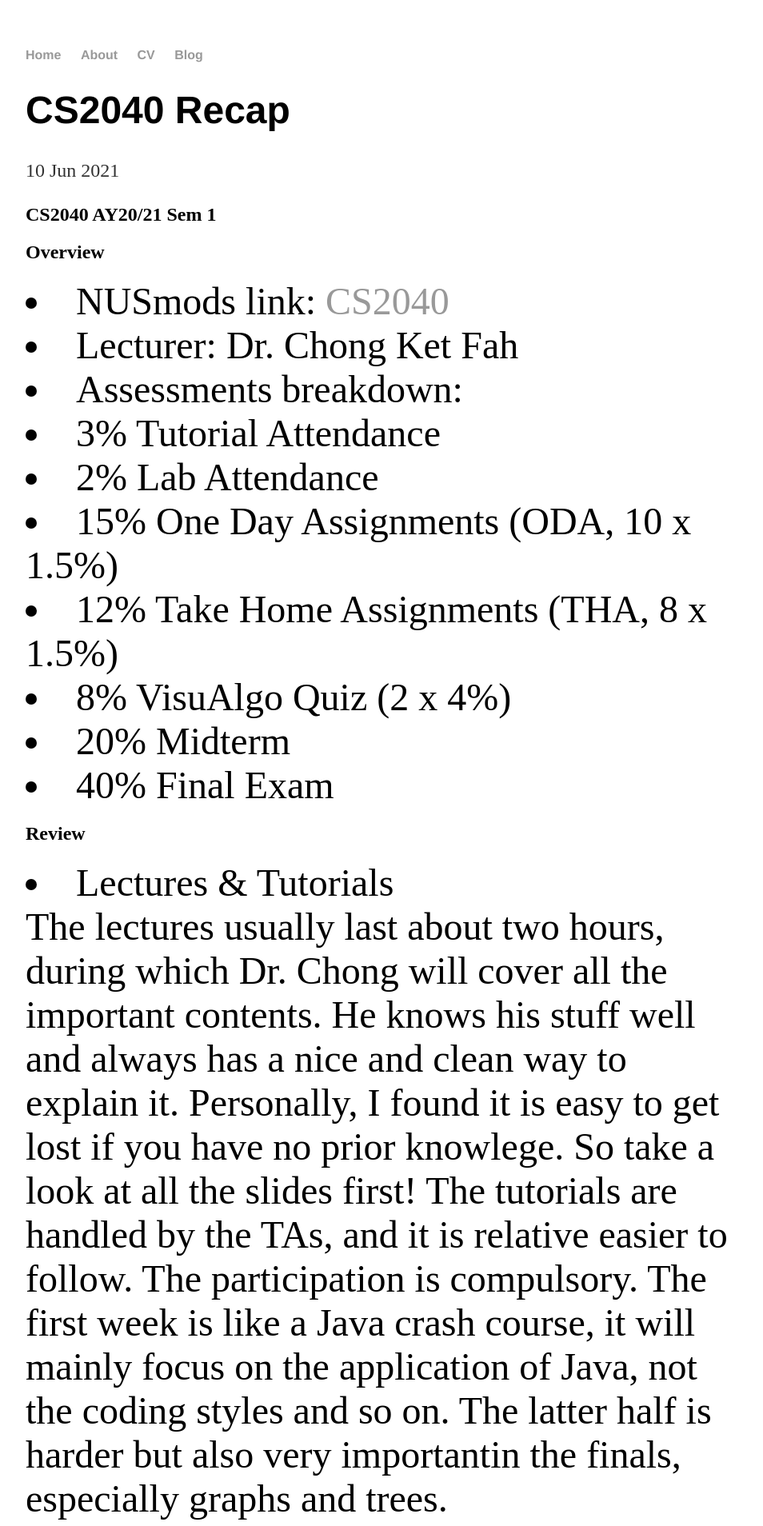
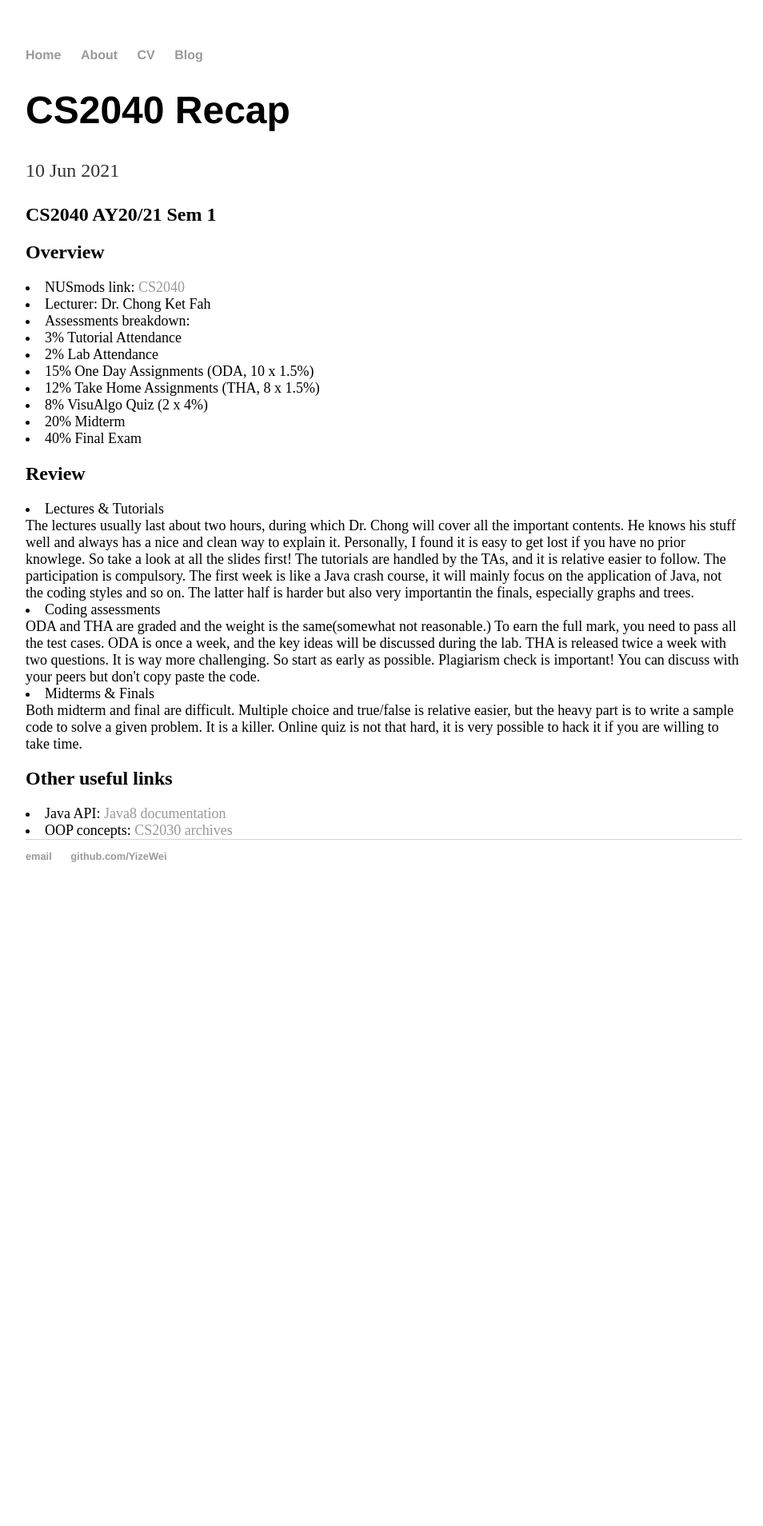
Before and after one commit to iamyize/YizeWei.github.io, a Jekyll site: the page built from _posts/2021-06-10-CS2040-Recap.md, in a window 1280 px wide. Shown: the top 1908 px of the page at 80% size, without its empty margins (160-1114 px from the left). Built offline with Jekyll 4.4.1, drawn with Linux system fonts in a browser that asks for light colours; after the commit the page ends 1138 px from its top, so only the background shows below that.

Commit message:
Update 2021-06-10-CS2040-Recap.md

```diff
--- a/_posts/2021-06-10-CS2040-Recap.md
+++ b/_posts/2021-06-10-CS2040-Recap.md
@@ -7,7 +7,7 @@ date: 2021-6-10
 ## CS2040 AY20/21 Sem 1
 
 ## Overview
-<font size="12"><li>NUSmods link: <a href="https://nusmods.com/modules/CS2040/data-structures-and-algorithms">CS2040</a></li>
+<font size="4"><li>NUSmods link: <a href="https://nusmods.com/modules/CS2040/data-structures-and-algorithms">CS2040</a></li>
 <li>Lecturer: Dr. Chong Ket Fah</li>
 <li>Assessments breakdown:</li>
 <li>3% Tutorial Attendance</li>
@@ -19,7 +19,7 @@ date: 2021-6-10
 <li>40% Final Exam</li></font>
 
 ## Review
-<font size="12"><li>Lectures & Tutorials</li>
+<font size="4"><li>Lectures & Tutorials</li>
 The lectures usually last about two hours, during which Dr. Chong will cover all the important contents. He knows his stuff well and always has a nice and clean way to explain it. Personally, I found it is easy to get lost if you have no prior knowlege. So take a look at all the slides first! The tutorials are handled by the TAs, and it is relative easier to follow. The participation is compulsory.
 
 The first week is like a Java crash course, it will mainly focus on the application of Java, not the coding styles and so on. The latter half is harder but also very importantin the finals, especially graphs and trees.
@@ -34,5 +34,5 @@ Both midterm and final are difficult. Multiple choice and true/false is relative
 Online quiz is not that hard, it is very possible to hack it if you are willing to take time.</font>
 
 ## Other useful links
-<font size="12"><li>Java API: <a href="https://docs.oracle.com/javase/8/docs/api/overview-summary.html">Java8 documentation</a></li>
+<font size="4"><li>Java API: <a href="https://docs.oracle.com/javase/8/docs/api/overview-summary.html">Java8 documentation</a></li>
 <li>OOP concepts: <a href="https://nus-cs2030.github.io/1718-s2/lec01/index.html">CS2030 archives</a></li></font>
```
